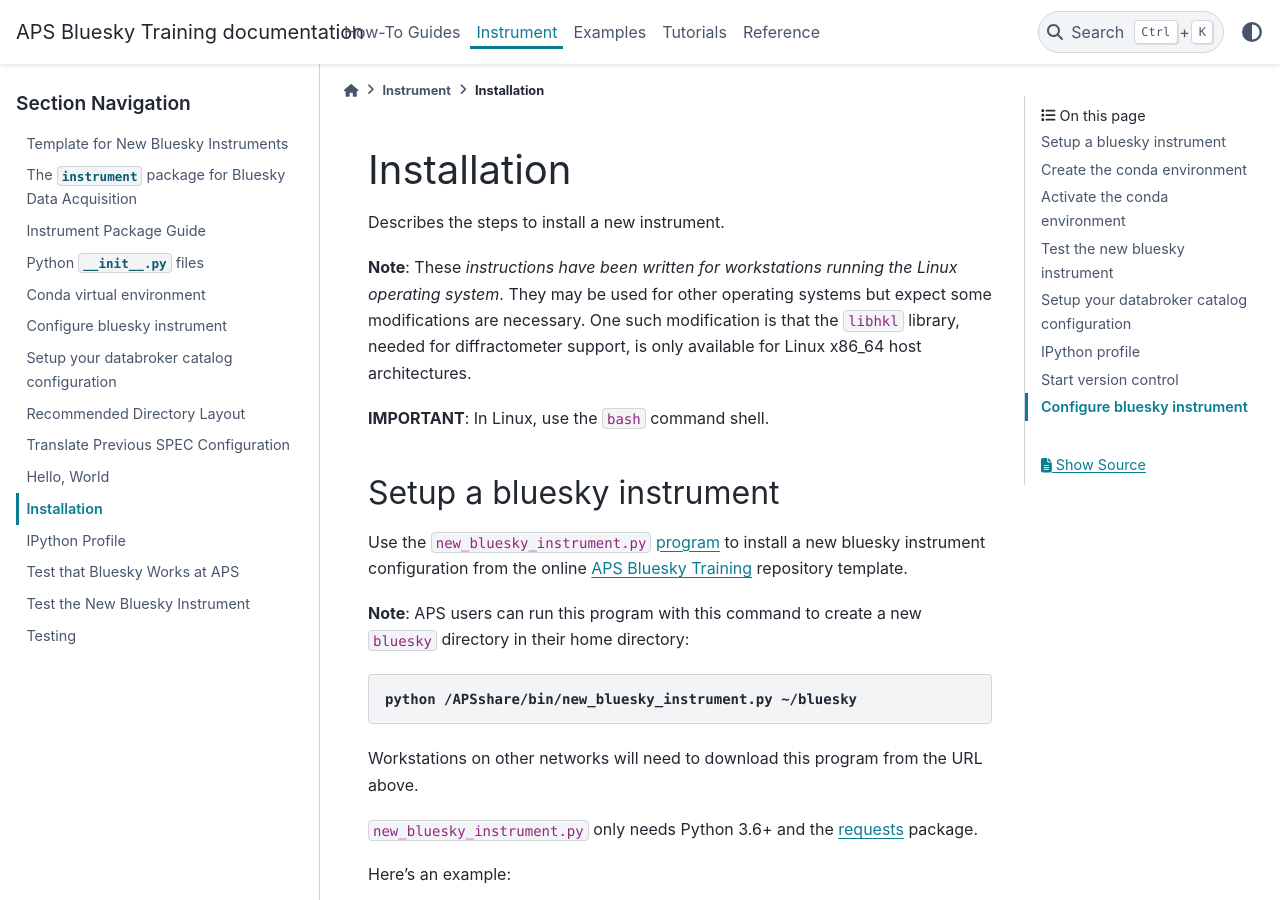
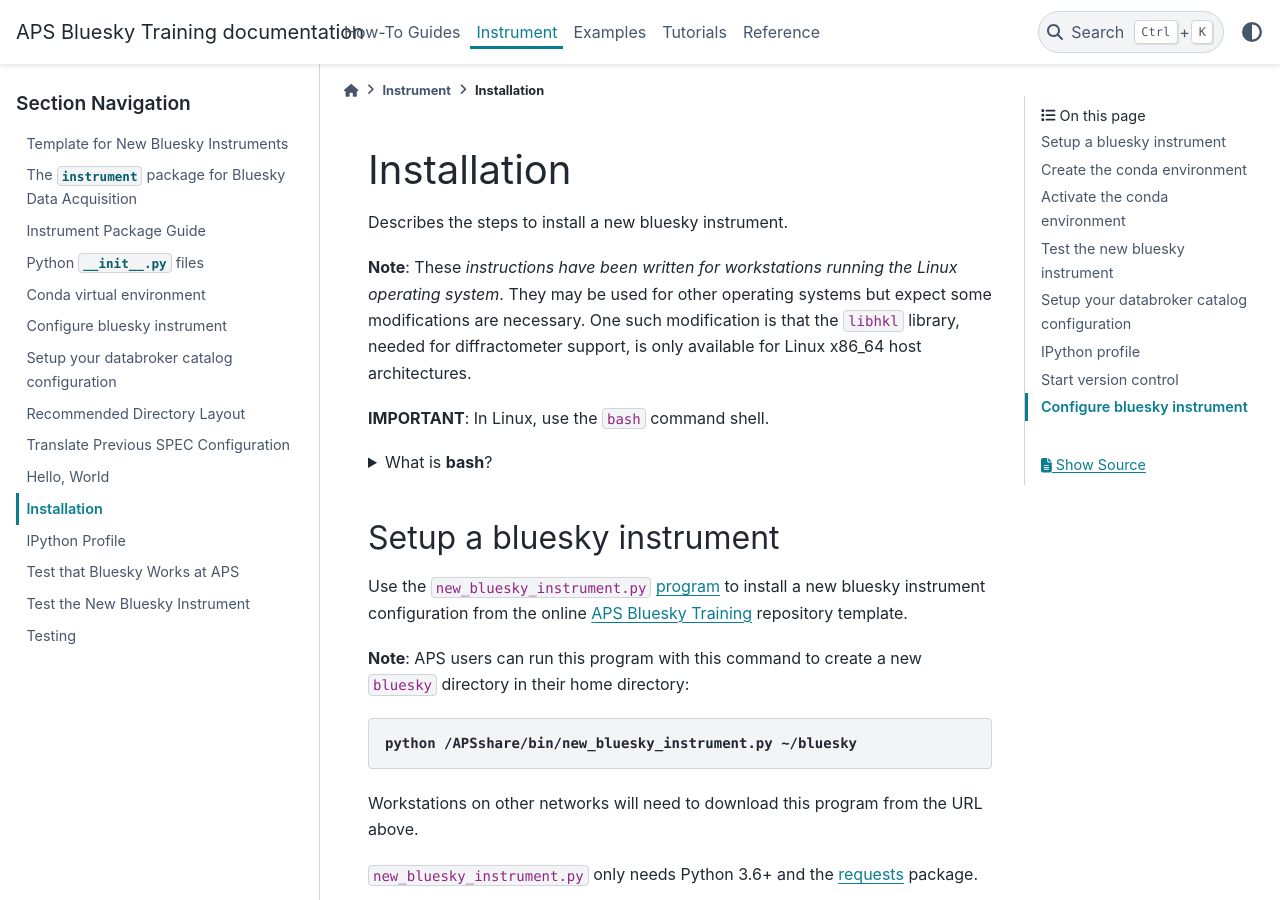
Before and after one commit to BCDA-APS/bluesky_training, a Sphinx documentation site: the page built from docs/source/instrument/_install_new_instrument.md, in a window 1280 px wide and 900 px high. Built offline with Sphinx 7.4.7 and the PyData theme 0.15.4, drawn with Linux system fonts in a browser that asks for light colours; pages that are not in the unit, such as notebooks, are missing from menus.

Commit message:
DOC #112 update intro - more about bash

```diff
--- a/docs/source/instrument/_install_new_instrument.md
+++ b/docs/source/instrument/_install_new_instrument.md
@@ -1,6 +1,6 @@
 # Installation
 
-Describes the steps to install a new instrument.
+Describes the steps to install a new bluesky instrument.
 
 **Note**:  These *instructions have been written for workstations running the
 Linux operating system*.  They may be used for other operating systems but
@@ -9,6 +9,29 @@
 x86_64 host architectures.
 
 **IMPORTANT**: In Linux, use the `bash` command shell.
+
+<details>
+<summary>What is <b>bash</b>?</summary>
+
+ Bash is a type of shell, which is a program that provides a user interface for accessing the operating system's services.
+
+To determine if you're using Bash, you can open up a terminal or command prompt on your computer and type in the following command:
+
+<pre>
+$ <b>echo $SHELL</b>
+</pre>
+ If the output is "/bin/bash" or something similar, then you're using the Bash shell.
+
+If bash is not your default shell, type in the following command in a terminal to start a new instance of the Bash shell:
+
+<pre>
+$ <b>bash</b>
+</pre>
+
+ Press enter, and you should see a new prompt indicating that you're now using the Bash shell. You can now type in Bash commands.
+ Note that any changes you make to your environment variables or other system settings within this Bash session will only apply to this session and will not persist after you close the session. To change your default shell, contact your IT support.
+
+</details>
 
 ## Setup a bluesky instrument
 
```
